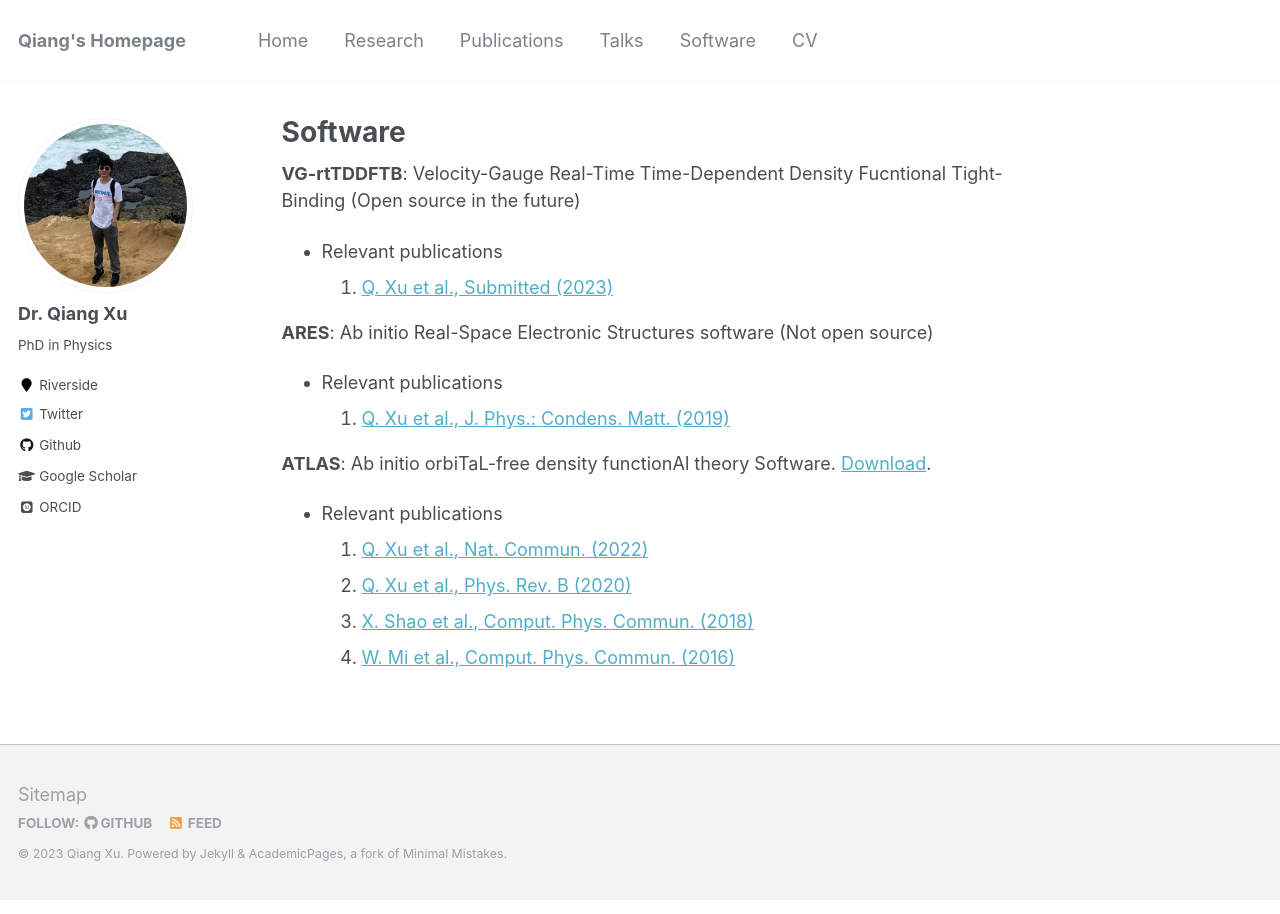
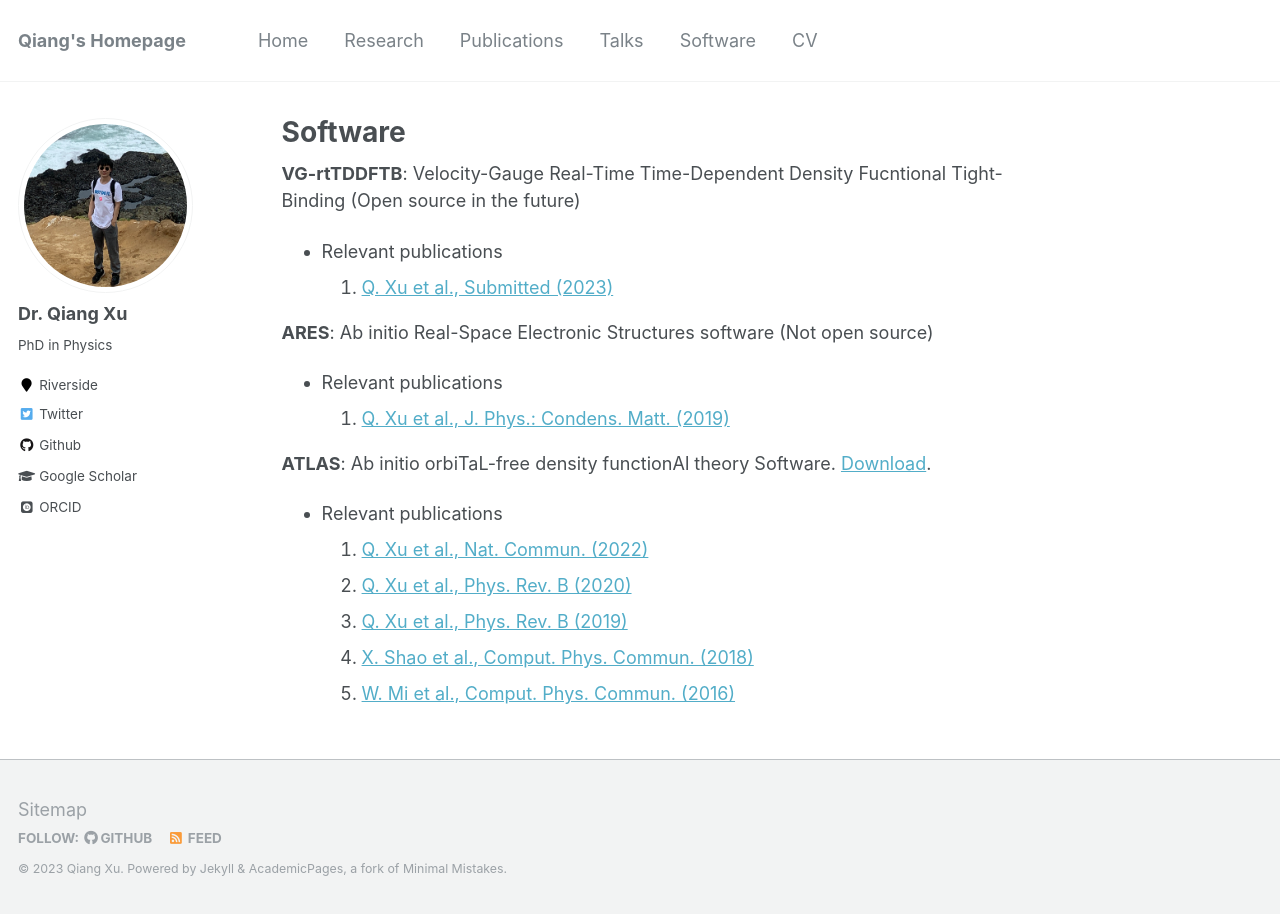
Before and after one commit to xqjlu/xqjlu.github.io, a Jekyll site: the page built from _pages/software.md, in a window 1280 px wide. Built offline with Jekyll 4.4.1, drawn with Linux system fonts in a browser that asks for light colours; some web fonts are replaced.

Commit message:
XWM functional for software

```diff
--- a/_pages/software.md
+++ b/_pages/software.md
@@ -22,5 +22,6 @@ redirect_from:
   * Relevant publications
     1. [Q. Xu et al., Nat. Commun. (2022)](https://doi.org/10.1038/s41467-022-29002-3)
     1. [Q. Xu et al., Phys. Rev. B (2020)](https://doi.org/10.1103/PhysRevB.101.045110)
+    1. [Q. Xu et al., Phys. Rev. B (2019)](https://doi.org/10.1103/PhysRevB.100.205132)
     1. [X. Shao et al., Comput. Phys. Commun. (2018)](https://doi.org/10.1016/j.cpc.2018.07.009)
     1. [W. Mi et al., Comput. Phys. Commun. (2016)](https://doi.org/10.1016/j.cpc.2015.11.004)
```
